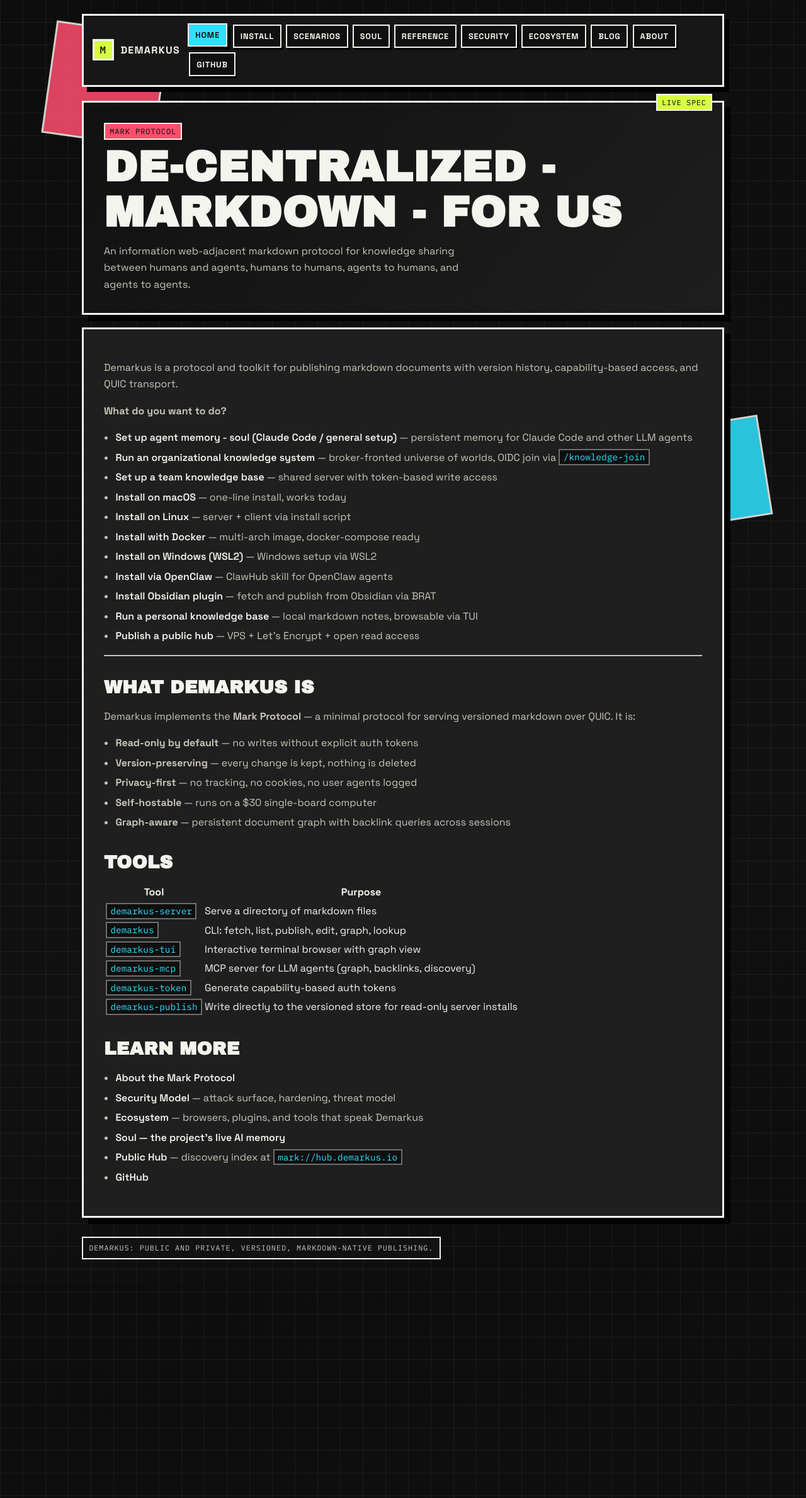
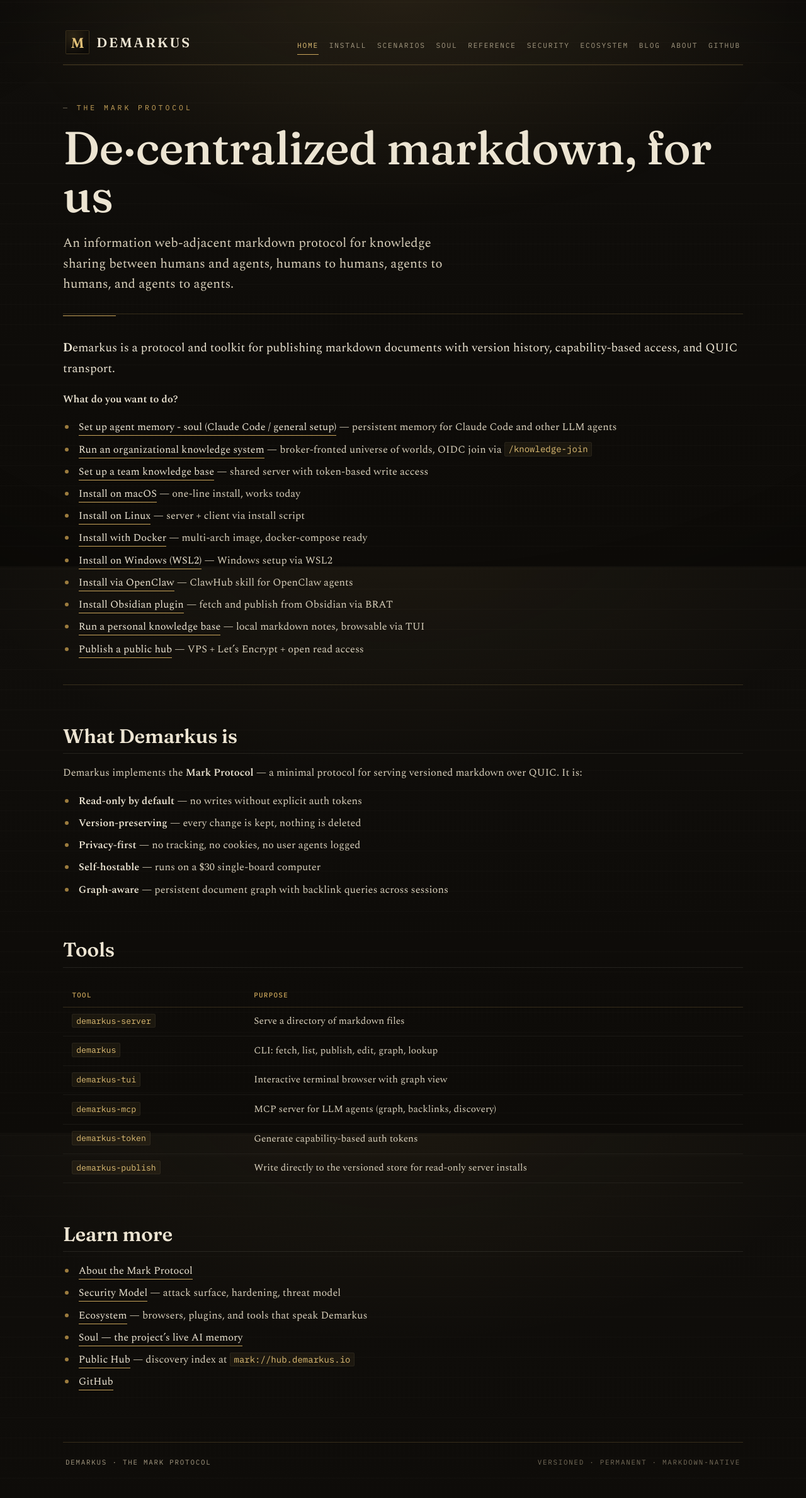
Before and after one commit to latebit-io/demarkus, a Jekyll site: the page built from index.md, in a window 1280 px wide. Shown: the whole page at 63% size. Built offline with Jekyll 4.4.1, drawn with Linux system fonts in a browser that asks for light colours.

Commit message:
feat(pages): redesign site as a refined "reading room" archive
Replace the neo-brutalist neon-on-black theme with a calm, scholarly
aesthetic: deep ink, parchment text, a single antique-gold accent.
Fraunces + Spectral typography, hairline masthead rule, drop cap,
styled tables, gold-rule blockquotes. Reinforces the permanence /
versioned-knowledge story instead of fighting it.

```diff
--- a/_layouts/default.html
+++ b/_layouts/default.html
@@ -7,17 +7,16 @@
     <meta name="description" content="{{ page.excerpt | default: site.description | strip_html | strip_newlines | truncate: 160 }}" />
     <link rel="preconnect" href="https://fonts.googleapis.com" />
     <link rel="preconnect" href="https://fonts.gstatic.com" crossorigin />
-    <link href="https://fonts.googleapis.com/css2?family=Archivo+Black&family=Space+Grotesk:wght@400;500;600;700&family=IBM+Plex+Mono:wght@400;500&display=swap" rel="stylesheet" />
+    <link href="https://fonts.googleapis.com/css2?family=Fraunces:opsz,wght@9..144,400;9..144,500;9..144,600;9..144,700&family=Spectral:ital,wght@0,400;0,500;0,600;1,400&family=IBM+Plex+Mono:wght@400;500&display=swap" rel="stylesheet" />
     <link rel="stylesheet" href="{{ '/assets/css/style.css' | relative_url }}" />
   </head>
   <body{% if page.url == '/' %} class="is-home"{% endif %}>
-    <div class="atmo atmo-a"></div>
-    <div class="atmo atmo-b"></div>
+    <div class="vignette" aria-hidden="true"></div>
 
     <header class="shell site-header">
       <a class="brand" href="{{ '/' | relative_url }}">
         <span class="brand-mark">M</span>
-        <span>Demarkus</span>
+        <span class="brand-word">Demarkus</span>
       </a>
       {% include nav.html %}
     </header>
@@ -25,8 +24,8 @@
     <main class="shell site-main">
       {% if page.url == '/' %}
       <section class="hero">
-        <p class="eyebrow">MARK PROTOCOL</p>
-        <h1>De-centralized - markdown - for us</h1>
+        <p class="eyebrow">The Mark Protocol</p>
+        <h1>De&middot;centralized markdown, for us</h1>
         <p class="hero-copy">{{ site.description }}</p>
       </section>
       {% endif %}
@@ -36,7 +35,10 @@
     </main>
 
     <footer class="shell site-footer">
-      <p>Demarkus: public and private, versioned, markdown-native publishing.</p>
+      <p class="colophon">
+        <span>Demarkus &middot; The Mark Protocol</span>
+        <span>Versioned &middot; Permanent &middot; Markdown-native</span>
+      </p>
     </footer>
   </body>
 </html>
--- a/assets/css/style.css
+++ b/assets/css/style.css
@@ -1,17 +1,34 @@
+/* Demarkus — "The Reading Room"
+   A rare-books archive after hours: deep ink, parchment text, antique gold.
+   Calm scholarly authority over neon noise. Knowledge that endures. */
+
 :root {
-    --bg: #0d0d0d;
-    --surface: #171717;
-    --surface-alt: #1f1f1f;
-    --ink: #f4f4ee;
-    --muted: #c8c4b8;
-    --line: #f4f4ee;
-    --accent-lime: #d7ff3f;
-    --accent-cyan: #2de2ff;
-    --accent-red: #ff4d6d;
-    --shadow: #020202;
-    --heading: "Archivo Black", "Impact", sans-serif;
-    --sans: "Space Grotesk", "Avenir Next", sans-serif;
-    --mono: "IBM Plex Mono", "Menlo", "Monaco", monospace;
+    --bg: #100e0b;
+    --bg-2: #15120d;
+    --surface: #17140f;
+    --surface-alt: #1b1711;
+    --panel: #0c0a07;
+
+    --ink: #ece4d2;
+    --ink-soft: #d8cfba;
+    --muted: #a59a82;
+    --faint: #756c5a;
+
+    --gold: #c9a45a;
+    --gold-bright: #e2c177;
+    --gold-deep: #9c7c3e;
+    --oxblood: #8c3a39;
+
+    --rule: rgba(201, 164, 90, 0.22);
+    --rule-soft: rgba(236, 228, 210, 0.1);
+    --rule-hair: rgba(236, 228, 210, 0.06);
+
+    --serif: "Spectral", "Iowan Old Style", "Palatino", Georgia, serif;
+    --display: "Fraunces", "Spectral", Georgia, serif;
+    --mono: "IBM Plex Mono", "SF Mono", "Menlo", monospace;
+
+    --measure: 70ch;
+    --shell: min(1080px, 92vw);
 }
 
 * {
@@ -26,348 +43,509 @@
 
 body {
     color: var(--ink);
-    font-family: var(--sans);
-    line-height: 1.65;
-    background:
-        linear-gradient(90deg, rgba(255, 255, 255, 0.06) 1px, transparent 1px),
-        linear-gradient(0deg, rgba(255, 255, 255, 0.06) 1px, transparent 1px),
-        linear-gradient(160deg, #0d0d0d 0%, #111 65%, #0d0d0d 100%);
-    background-size:
-        36px 36px,
-        36px 36px,
-        100% 100%;
+    font-family: var(--serif);
+    font-size: 1.02rem;
+    line-height: 1.72;
+    background-color: var(--bg);
+    background-image:
+        radial-gradient(
+            1200px 680px at 50% -8%,
+            rgba(201, 164, 90, 0.07),
+            transparent 60%
+        ),
+        repeating-linear-gradient(
+            0deg,
+            rgba(236, 228, 210, 0.018) 0,
+            rgba(236, 228, 210, 0.018) 1px,
+            transparent 1px,
+            transparent 32px
+        ),
+        linear-gradient(180deg, #100e0b 0%, #0d0b08 100%);
+    background-attachment: fixed;
+    -webkit-font-smoothing: antialiased;
+    text-rendering: optimizeLegibility;
 }
 
-.atmo {
+/* Soft vignette + a faint gilt horizon glow, replacing the neon squares */
+.vignette {
     position: fixed;
+    inset: 0;
+    z-index: -1;
     pointer-events: none;
-    z-index: -1;
-    opacity: 0.85;
-}
-
-.atmo-a {
-    width: 180px;
-    height: 180px;
-    top: 44px;
-    left: 6vw;
-    background: var(--accent-red);
-    border: 3px solid var(--line);
-    transform: rotate(8deg);
-}
-
-.atmo-b {
-    width: 160px;
-    height: 160px;
-    right: 5vw;
-    bottom: 70px;
-    background: var(--accent-cyan);
-    border: 3px solid var(--line);
-    transform: rotate(-9deg);
+    background:
+        radial-gradient(
+            900px 520px at 50% 0%,
+            rgba(201, 164, 90, 0.06),
+            transparent 70%
+        ),
+        radial-gradient(
+            120% 90% at 50% 50%,
+            transparent 55%,
+            rgba(0, 0, 0, 0.55) 100%
+        );
 }
 
 .shell {
-    width: min(1020px, 92vw);
+    width: var(--shell);
     margin: 0 auto;
 }
 
+/* ---------- Masthead ---------- */
+
 .site-header {
-    margin-top: 22px;
-    padding: 14px;
-    border: 3px solid var(--line);
-    background: var(--surface);
-    box-shadow: 8px 8px 0 var(--shadow);
+    margin-top: 30px;
+    padding: 18px 4px 16px;
     display: flex;
-    align-items: center;
+    align-items: baseline;
     justify-content: space-between;
-    gap: 0.9rem;
-    animation: slam 300ms ease-out both;
+    gap: 1rem 1.4rem;
+    flex-wrap: wrap;
+    border-bottom: 1px solid var(--rule);
+    box-shadow: 0 1px 0 0 rgba(201, 164, 90, 0.12);
 }
 
 .brand {
     display: inline-flex;
     align-items: center;
-    gap: 0.65rem;
+    gap: 0.7rem;
     color: var(--ink);
     text-decoration: none;
-    text-transform: uppercase;
-    letter-spacing: 0.08em;
-    font-weight: 700;
 }
 
 .brand-mark {
-    width: 34px;
-    height: 34px;
+    width: 38px;
+    height: 38px;
     display: inline-grid;
     place-items: center;
-    font-family: var(--mono);
-    font-weight: 500;
-    color: #090909;
-    border: 3px solid var(--line);
-    background: var(--accent-lime);
-    transform: translateY(-1px);
+    font-family: var(--display);
+    font-weight: 600;
+    font-size: 1.4rem;
+    color: var(--gold-bright);
+    border: 1px solid var(--rule);
+    background:
+        radial-gradient(
+            120% 120% at 30% 20%,
+            rgba(201, 164, 90, 0.16),
+            transparent 70%
+        ),
+        var(--panel);
+    border-radius: 2px;
+}
+
+.brand-word {
+    font-family: var(--display);
+    font-weight: 600;
+    font-size: 1.32rem;
+    letter-spacing: 0.14em;
+    text-transform: uppercase;
 }
 
 .top-nav {
     display: flex;
     flex-wrap: wrap;
-    gap: 0.45rem;
+    align-items: baseline;
+    gap: 0.2rem 1.05rem;
 }
 
 .top-nav a {
-    color: var(--ink);
-    background: #101010;
+    color: var(--muted);
     text-decoration: none;
+    font-family: var(--mono);
     text-transform: uppercase;
-    letter-spacing: 0.06em;
-    font-size: 0.8rem;
-    font-weight: 700;
-    border: 2px solid var(--line);
-    padding: 0.38rem 0.62rem;
-    box-shadow: 3px 3px 0 var(--shadow);
-    transition:
-        transform 140ms ease,
-        box-shadow 140ms ease,
-        background-color 140ms ease;
+    letter-spacing: 0.16em;
+    font-size: 0.7rem;
+    padding: 0.2rem 0;
+    position: relative;
+    transition: color 180ms ease;
+}
+
+.top-nav a::after {
+    content: "";
+    position: absolute;
+    left: 0;
+    right: 0;
+    bottom: -2px;
+    height: 1px;
+    background: var(--gold);
+    transform: scaleX(0);
+    transform-origin: left;
+    transition: transform 220ms ease;
 }
 
 .top-nav a:hover,
 .top-nav a.is-active {
-    background: var(--accent-cyan);
-    color: #101010;
-    transform: translate(-2px, -2px);
-    box-shadow: 5px 5px 0 var(--shadow);
+    color: var(--gold-bright);
 }
 
-.site-main {
-    padding: 22px 0 16px;
+.top-nav a:hover::after,
+.top-nav a.is-active::after {
+    transform: scaleX(1);
 }
 
+/* ---------- Main ---------- */
+
+.site-main {
+    padding: 40px 0 24px;
+}
+
+/* ---------- Hero (home only) ---------- */
+
 .hero {
-    border: 3px solid var(--line);
-    background: linear-gradient(132deg, #111 0%, #1e1e1e 100%);
-    box-shadow: 10px 10px 0 var(--shadow);
-    padding: clamp(1rem, 2.8vw, 2rem);
-    margin: 0 0 20px;
+    margin: 6px 0 38px;
+    padding: 8px 0 30px;
+    border-bottom: 1px solid var(--rule);
     position: relative;
-    animation: slam 420ms ease-out both;
+    animation: rise 700ms ease-out both;
 }
 
 .hero::after {
-    content: "LIVE SPEC";
+    content: "";
     position: absolute;
-    top: -14px;
-    right: 16px;
-    border: 2px solid var(--line);
-    background: var(--accent-lime);
-    color: #050505;
-    font-family: var(--mono);
-    font-size: 0.72rem;
-    letter-spacing: 0.08em;
-    padding: 0.14rem 0.46rem;
+    left: 0;
+    bottom: -4px;
+    width: 84px;
+    height: 1px;
+    background: var(--gold);
 }
 
 .eyebrow {
     display: inline-block;
-    margin: 0 0 0.4rem;
+    margin: 0 0 1rem;
     font-family: var(--mono);
-    color: #0a0a0a;
-    background: var(--accent-red);
-    border: 2px solid var(--line);
-    padding: 0.1rem 0.45rem;
-    letter-spacing: 0.08em;
-    font-size: 0.75rem;
+    color: var(--gold);
+    letter-spacing: 0.34em;
+    text-transform: uppercase;
+    font-size: 0.72rem;
+}
+
+.eyebrow::before {
+    content: "\2014  ";
+    color: var(--faint);
 }
 
 .hero h1 {
     margin: 0;
-    font-family: var(--heading);
-    text-transform: uppercase;
-    letter-spacing: 0.01em;
-    line-height: 1.06;
-    font-size: clamp(1.95rem, 5.8vw, 4.25rem);
+    font-family: var(--display);
+    font-weight: 500;
+    font-optical-sizing: auto;
+    letter-spacing: -0.01em;
+    line-height: 1.04;
+    font-size: clamp(2.4rem, 6vw, 4.6rem);
+    color: var(--ink);
 }
 
 .hero-copy {
-    margin: 0.8rem 0 0;
-    max-width: 58ch;
-    color: var(--muted);
+    margin: 1.25rem 0 0;
+    max-width: 62ch;
+    font-size: clamp(1.08rem, 1.6vw, 1.3rem);
+    line-height: 1.6;
+    color: var(--ink-soft);
+    font-weight: 400;
 }
 
+/* ---------- Content ---------- */
+
 .content-card {
-    border: 3px solid var(--line);
-    background: var(--surface-alt);
-    box-shadow: 10px 10px 0 var(--shadow);
-    padding: clamp(1rem, 2.8vw, 2rem);
-    animation: slam 520ms ease-out both;
+    max-width: var(--measure);
+    animation: rise 820ms ease-out both;
+}
+
+.is-home .content-card {
+    max-width: none;
 }
 
 .content-card h1,
 .content-card h2,
-.content-card h3 {
-    margin-bottom: 0.48em;
+.content-card h3,
+.content-card h4 {
     color: var(--ink);
-    font-family: var(--heading);
-    line-height: 1.14;
-    text-transform: uppercase;
-    letter-spacing: 0.01em;
+    font-family: var(--display);
+    font-weight: 600;
+    font-optical-sizing: auto;
+    line-height: 1.16;
+    letter-spacing: -0.005em;
 }
 
 .content-card h1 {
-    margin-top: 0;
-    font-size: clamp(1.55rem, 3.8vw, 2.8rem);
+    margin: 0 0 0.5em;
+    font-size: clamp(1.9rem, 4vw, 2.9rem);
+    font-weight: 500;
 }
 
 .content-card h2 {
-    margin-top: 1.2em;
-    font-size: clamp(1.2rem, 3vw, 1.8rem);
+    margin: 2em 0 0.55em;
+    padding-bottom: 0.3em;
+    font-size: clamp(1.4rem, 2.6vw, 1.95rem);
+    border-bottom: 1px solid var(--rule-soft);
+}
+
+.content-card h3 {
+    margin: 1.7em 0 0.4em;
+    font-size: 1.28rem;
+    color: var(--ink-soft);
+}
+
+.content-card h4 {
+    margin: 1.5em 0 0.4em;
+    font-size: 0.78rem;
+    font-family: var(--mono);
+    font-weight: 500;
+    text-transform: uppercase;
+    letter-spacing: 0.18em;
+    color: var(--gold);
 }
 
 .content-card p,
 .content-card li {
-    color: var(--muted);
+    color: var(--ink-soft);
+}
+
+.content-card > p:first-of-type {
+    font-size: 1.12rem;
+    color: var(--ink);
+}
+
+/* Drop cap on the opening paragraph of an article */
+.content-card > p:first-of-type::first-letter {
+    float: left;
+    font-family: var(--display);
+    font-weight: 600;
+    font-size: 3.5em;
+    line-height: 0.78;
+    padding: 0.06em 0.12em 0 0;
+    color: var(--gold);
+}
+
+.is-home .content-card > p:first-of-type {
+    font-size: 1.18rem;
+}
+
+.is-home .content-card > p:first-of-type::first-letter {
+    float: none;
+    font-size: 1em;
+    color: inherit;
+    padding: 0;
 }
 
 .content-card ul,
 .content-card ol {
-    padding-left: 1.15rem;
+    padding-left: 1.3rem;
+}
+
+.content-card li {
+    padding-left: 0.25rem;
 }
 
 .content-card li + li {
-    margin-top: 0.32rem;
+    margin-top: 0.45rem;
 }
 
+.content-card li::marker {
+    color: var(--gold-deep);
+}
+
+.content-card strong {
+    color: var(--ink);
+    font-weight: 600;
+}
+
+.content-card hr {
+    border: 0;
+    height: 1px;
+    margin: 2.6rem 0;
+    background: var(--rule);
+}
+
+/* Links — quiet ink, gilt underline that draws on hover */
 .content-card a {
     color: var(--ink);
     text-decoration: none;
-    font-weight: 600;
-    background: linear-gradient(
-            to top,
-            var(--accent-lime) 0.5em,
-            transparent 0.5em
-        )
-        0 100% / 100% 0% no-repeat;
-    transition: background-size 140ms ease;
+    background-image: linear-gradient(var(--gold), var(--gold));
+    background-position: 0 100%;
+    background-repeat: no-repeat;
+    background-size: 100% 1px;
+    padding-bottom: 1px;
+    transition:
+        color 160ms ease,
+        background-size 200ms ease;
 }
 
 .content-card a:hover {
-    background-size: 100% 100%;
-    color: #0c0c0c;
+    color: var(--gold-bright);
+    background-size: 100% 2px;
 }
+
+/* Blockquote — a margin note in the gilt rule */
+.content-card blockquote {
+    margin: 1.6rem 0;
+    padding: 0.2rem 0 0.2rem 1.4rem;
+    border-left: 2px solid var(--gold);
+    color: var(--muted);
+    font-style: italic;
+    font-size: 1.08rem;
+}
+
+.content-card blockquote p {
+    color: var(--muted);
+}
+
+/* ---------- Code ---------- */
 
 .content-card code {
     font-family: var(--mono);
-    font-size: 0.9em;
-    color: var(--accent-cyan);
-    background: #0f0f0f;
-    border: 2px solid #6e6e6e;
-    padding: 0.08rem 0.34rem;
+    font-size: 0.86em;
+    color: var(--gold-bright);
+    background: rgba(201, 164, 90, 0.08);
+    border: 1px solid var(--rule-hair);
+    padding: 0.08rem 0.36rem;
+    border-radius: 2px;
 }
 
 .content-card pre {
-    margin: 1rem 0;
+    margin: 1.4rem 0;
     overflow-x: auto;
-    border: 3px solid var(--line);
-    background: #090909;
-    box-shadow: 7px 7px 0 var(--shadow);
-    padding: 0.78rem 0.95rem;
+    background: var(--panel);
+    border: 1px solid var(--rule-soft);
+    border-left: 2px solid var(--gold-deep);
+    border-radius: 2px;
+    padding: 1rem 1.15rem;
+    box-shadow: inset 0 0 60px rgba(0, 0, 0, 0.35);
 }
 
 .content-card pre code {
     border: 0;
     padding: 0;
-    color: #f0f0e8;
+    background: none;
+    color: var(--ink-soft);
+    font-size: 0.86rem;
+    line-height: 1.7;
 }
 
-.soul-demo {
-    margin: 1.4rem auto;
-    max-width: 580px;
-    border: 3px solid var(--line);
-    background: #090909;
-    box-shadow: 7px 7px 0 var(--shadow);
-    padding: 6px;
-    position: relative;
+/* ---------- Tables (catalog ledger) ---------- */
+
+.content-card table {
+    width: 100%;
+    border-collapse: collapse;
+    margin: 1.6rem 0;
+    font-size: 0.96rem;
 }
 
-.soul-demo::after {
-    content: "LIVE DEMO";
-    position: absolute;
-    top: -12px;
-    right: 14px;
-    border: 2px solid var(--line);
-    background: var(--accent-cyan);
-    color: #050505;
+.content-card th {
+    text-align: left;
     font-family: var(--mono);
+    font-weight: 500;
+    text-transform: uppercase;
+    letter-spacing: 0.12em;
     font-size: 0.68rem;
-    letter-spacing: 0.08em;
-    padding: 0.1rem 0.4rem;
+    color: var(--gold);
+    padding: 0.55rem 0.9rem;
+    border-bottom: 1px solid var(--rule);
+}
+
+.content-card td {
+    padding: 0.6rem 0.9rem;
+    border-bottom: 1px solid var(--rule-hair);
+    color: var(--ink-soft);
+    vertical-align: top;
+}
+
+.content-card tbody tr:hover td {
+    background: rgba(201, 164, 90, 0.04);
+}
+
+.content-card td code {
+    color: var(--gold-bright);
+}
+
+/* ---------- Soul demo plate ---------- */
+
+.soul-demo {
+    margin: 2rem auto;
+    max-width: 600px;
+    background: var(--panel);
+    border: 1px solid var(--rule-soft);
+    border-radius: 3px;
+    padding: 8px;
+    position: relative;
+    box-shadow: 0 18px 50px rgba(0, 0, 0, 0.5);
 }
 
 .soul-demo img {
     display: block;
     width: 100%;
     height: auto;
-    border: 2px solid #333;
+    border: 1px solid var(--rule-hair);
+    border-radius: 2px;
 }
 
 .soul-demo-caption {
     margin: 0;
-    padding: 0.45rem 0.6rem;
+    padding: 0.55rem 0.4rem 0.3rem;
     font-family: var(--mono);
-    font-size: 0.74rem;
+    font-size: 0.68rem;
     color: var(--muted);
-    letter-spacing: 0.04em;
+    letter-spacing: 0.1em;
     text-transform: uppercase;
-    background: #0d0d0d;
-    border-top: 2px solid #333;
+    text-align: center;
 }
 
+/* ---------- Footer / colophon ---------- */
+
 .site-footer {
-    padding: 14px 0 38px;
+    margin-top: 40px;
+    padding: 22px 4px 48px;
+    border-top: 1px solid var(--rule);
 }
 
-.site-footer p {
+.colophon {
     margin: 0;
-    border: 2px solid var(--line);
-    background: #121212;
-    color: var(--muted);
+    display: flex;
+    flex-wrap: wrap;
+    justify-content: space-between;
+    gap: 0.4rem 1.4rem;
     font-family: var(--mono);
     text-transform: uppercase;
-    font-size: 0.74rem;
-    letter-spacing: 0.08em;
-    padding: 0.4rem 0.58rem;
-    display: inline-block;
+    font-size: 0.68rem;
+    letter-spacing: 0.16em;
+    color: var(--faint);
 }
 
-@keyframes slam {
+.colophon span:first-child {
+    color: var(--muted);
+}
+
+/* ---------- Motion ---------- */
+
+@keyframes rise {
     from {
         opacity: 0;
-        transform: translateY(11px) scale(0.99);
+        transform: translateY(10px);
     }
     to {
         opacity: 1;
-        transform: translateY(0) scale(1);
+        transform: translateY(0);
     }
 }
 
-@media (max-width: 780px) {
-    .atmo-a,
-    .atmo-b {
-        width: 108px;
-        height: 108px;
-        border-width: 2px;
-    }
+/* ---------- Responsive ---------- */
 
+@media (max-width: 820px) {
     .site-header {
         flex-direction: column;
         align-items: flex-start;
+        gap: 0.9rem;
     }
 
-    .top-nav a {
-        font-size: 0.74rem;
+    .top-nav {
+        gap: 0.2rem 0.85rem;
     }
 
-    .hero::after {
-        right: 10px;
+    .site-main {
+        padding: 28px 0 18px;
+    }
+
+    .content-card > p:first-of-type::first-letter {
+        font-size: 3em;
     }
 }
 
```
